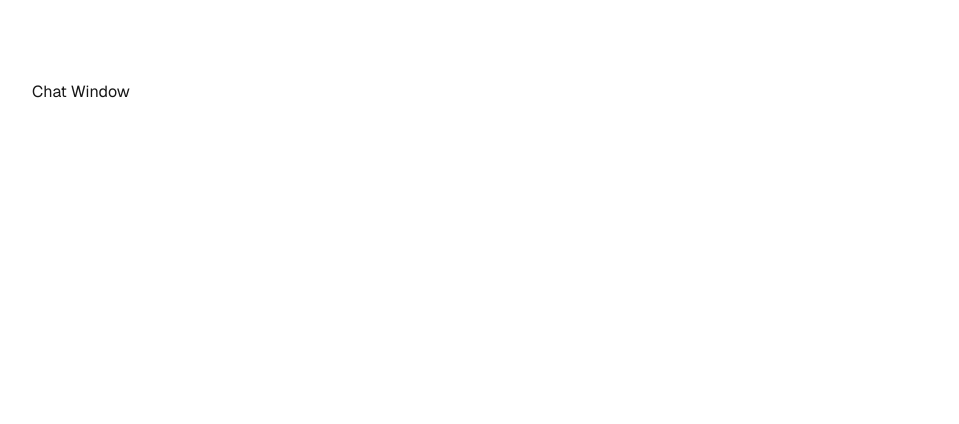
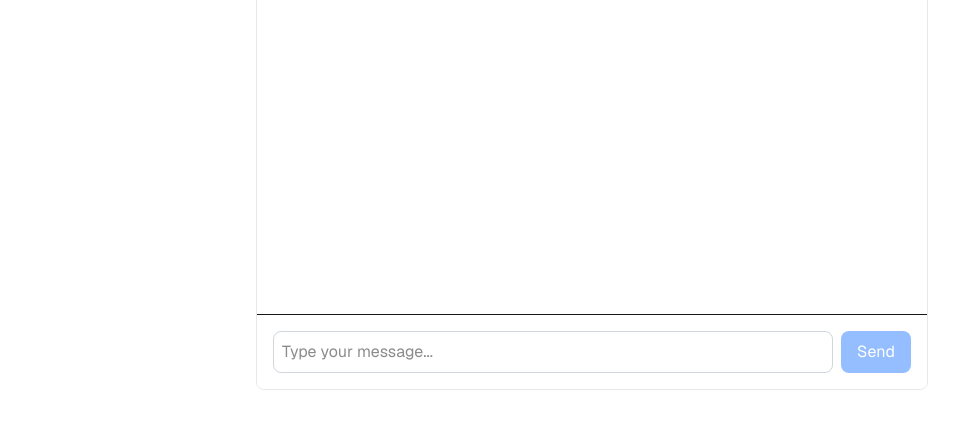
Before and after one commit to arogya01/deepsearch, a Next.js app: page / in a window 1280 px wide. Shown: the top 424 px of the page, without its empty margins (48-1007 px from the left). Built offline with nearby package versions, Linux system fonts and the light colour scheme.

Commit message:
created the ChatWindow comp

```diff
--- a/src/app/components/ChatWindow.tsx
+++ b/src/app/components/ChatWindow.tsx
@@ -1,10 +1,10 @@
 import { useChat } from "@ai-sdk/react";
-
-
+import { useState } from "react";
 
 export const ChatWindow = () => {
-    const { messages, input, handleInputChange, handleSubmit } = useChat({
-        api: "/api/chat",
+    const [input, setInput] = useState("");
+
+    const { messages, sendMessage, status, error } = useChat({
         initialMessages: [
             {
                 role: "user",
@@ -13,11 +13,75 @@ export const ChatWindow = () => {
         ],
     });
 
-    console.log('messages',messages);
+    const isLoading = status === "loading";
 
     return (
-        <div className="w-full h-full">
-            <p>Chat Window</p>
+        <div className="w-full max-w-2xl mx-auto h-[600px] flex flex-col border border-gray-200 rounded-lg overflow-hidden">
+            {/* Header */}
+            <div className="bg-gray-100 p-4 border-b">
+                <h2 className="text-lg font-semibold">Chat</h2>
+            </div>
+
+            {/* Messages Container */}
+            <div className="flex-1 overflow-y-auto p-4 space-y-4">
+                {messages.map((message) => (
+                    <div
+                        key={message.id}
+                        className={`flex ${
+                            message.role === "user" ? "justify-end" : "justify-start"
+                        }`}
+                    >
+                        <div
+                            className={`max-w-[80%] p-3 rounded-lg ${
+                                message.role === "user"
+                                    ? "bg-blue-500 text-white"
+                                    : "bg-gray-200 text-gray-800"
+                            }`}
+                        >
+                            <div className="whitespace-pre-wrap">{message.content}</div>
+                        </div>
+                    </div>
+                ))}
+                {isLoading && (
+                    <div className="flex justify-start">
+                        <div className="bg-gray-200 text-gray-800 p-3 rounded-lg">
+                            <div className="flex items-center space-x-2">
+                                <div className="animate-pulse">Thinking...</div>
+                            </div>
+                        </div>
+                    </div>
+                )}
+            </div>
+
+            {/* Input Form */}
+            <form
+                onSubmit={(e) => {
+                    e.preventDefault();
+                    if (input.trim() && !isLoading) {
+                        sendMessage({ role: "user", content: input.trim() });
+                        setInput("");
+                    }
+                }}
+                className="p-4 border-t bg-white"
+            >
+                <div className="flex space-x-2">
+                    <input
+                        type="text"
+                        value={input}
+                        onChange={(e) => setInput(e.target.value)}
+                        placeholder="Type your message..."
+                        className="flex-1 p-2 border border-gray-300 rounded-lg focus:outline-none focus:ring-2 focus:ring-blue-500"
+                        disabled={isLoading}
+                    />
+                    <button
+                        type="submit"
+                        disabled={isLoading || !input.trim()}
+                        className="px-4 py-2 bg-blue-500 text-white rounded-lg hover:bg-blue-600 disabled:opacity-50 disabled:cursor-not-allowed"
+                    >
+                        Send
+                    </button>
+                </div>
+            </form>
         </div>
-    )
-}
+    );
+};
```
